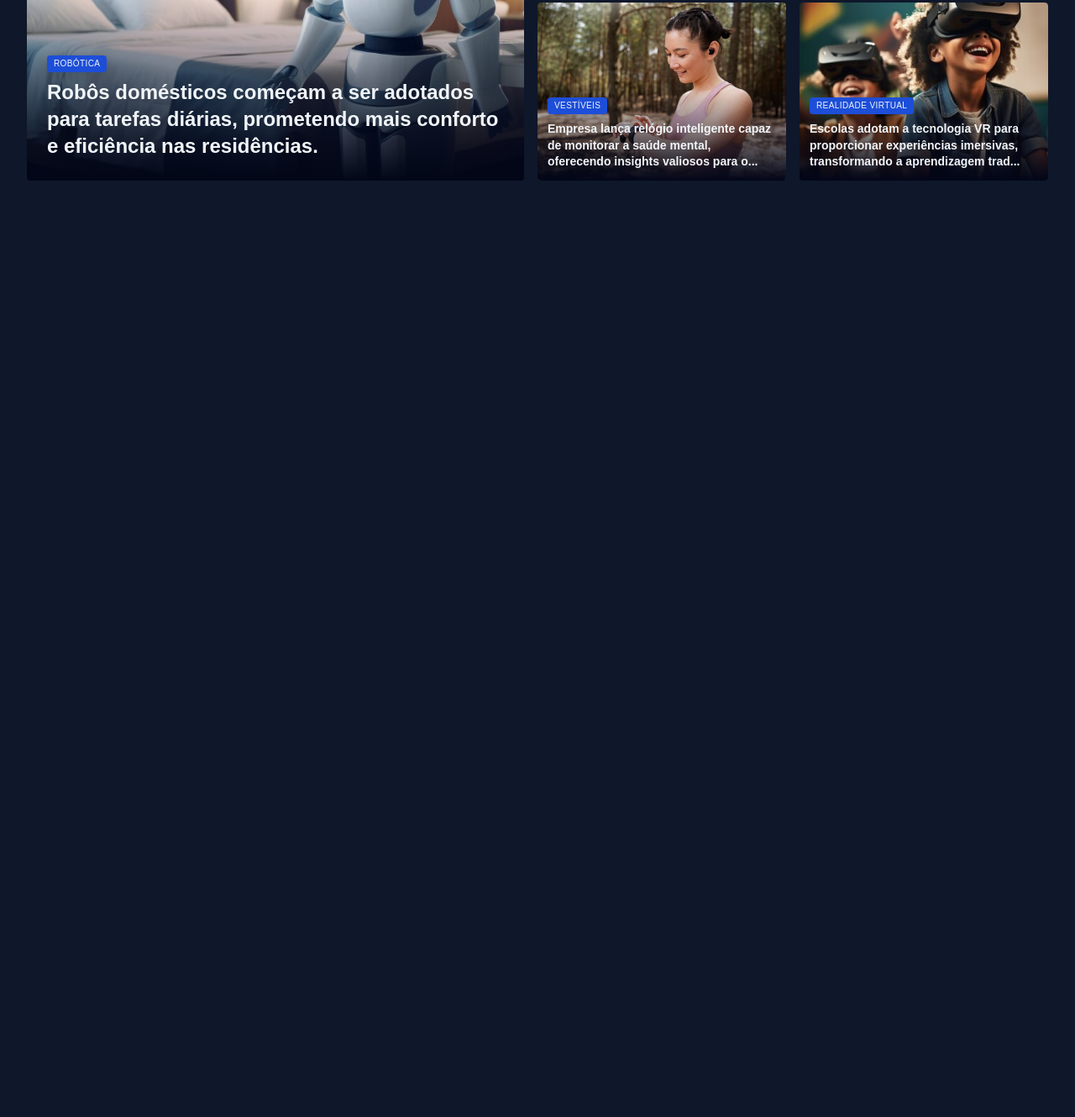
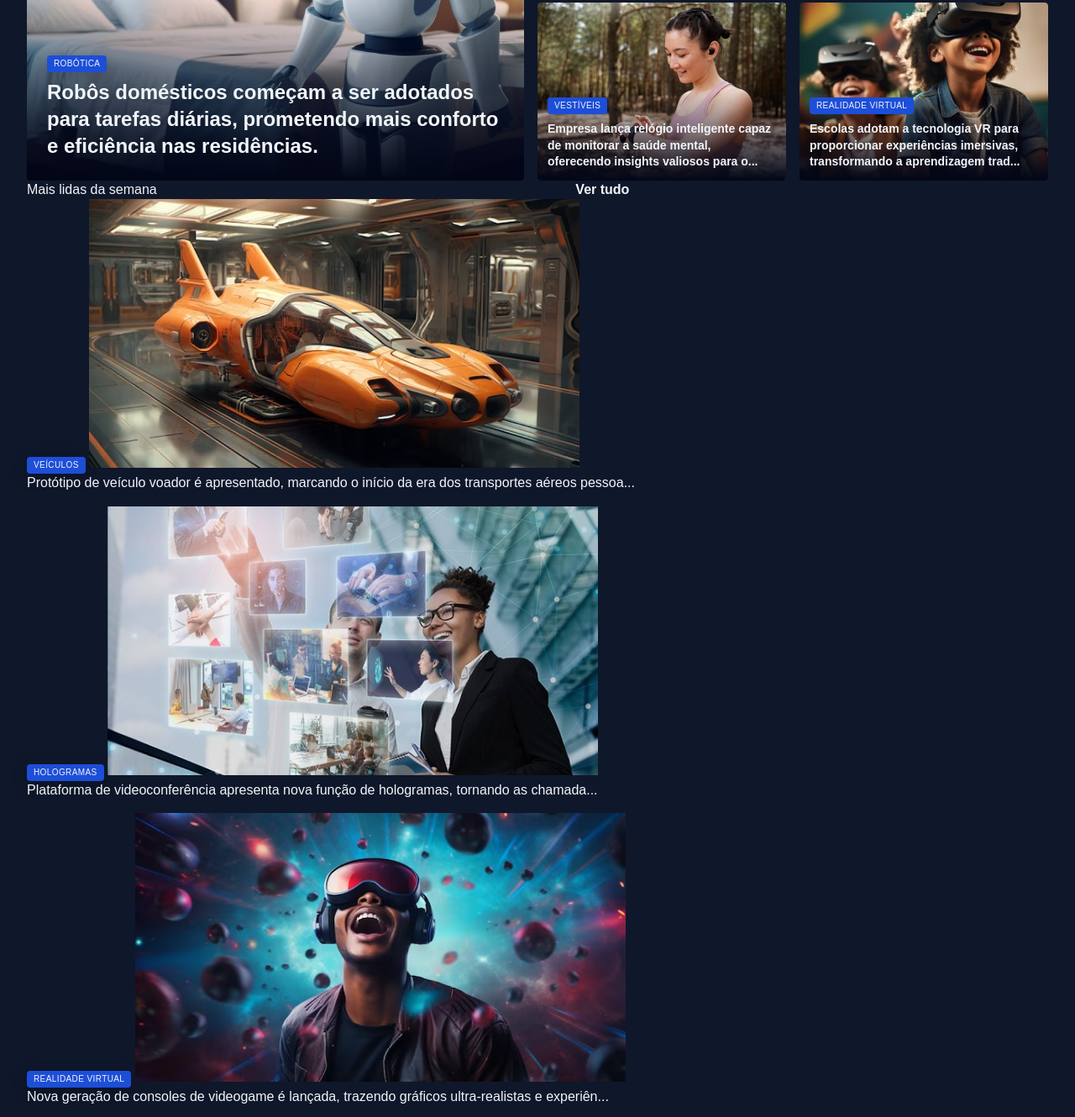
Before and after one commit to gustavonbispo/portal-de-noticias, a plain HTML site: page index.html in a window 1280 px wide. Shown: the part 380-1710 px from the top of the page at 84% size. Before the commit the page ends 800 px from the top, so only its background shows below. Drawn offline with Linux system fonts and the light colour scheme.

Commit message:
Estruturando a seção mais lidas da semana

```diff
--- a/index.html
+++ b/index.html
@@ -100,6 +100,42 @@
 
       </div>
     </section>
+
+    <section id="weekly">
+      <header class="grid grid-flow-col">
+        <h3>Mais lidas da semana</h3>
+        <a href="#" class="grid grid-flow-col">
+          <strong>Ver tudo</strong>
+          <span></span>
+        </a>
+      </header>
+
+      <div class="grid gap-16">
+        <figure>
+          <span class="content-tag">Veículos</span>
+          <img src="assets/images/Image 06.png" alt="">
+          <p>Protótipo de veículo voador é apresentado, marcando o início da era dos transportes aéreos pessoa...</p>
+        </figure>
+
+        <figure>
+          <span class="content-tag">Hologramas</span>
+          <img src="assets/images/Image 07.png" alt="">
+          <p>Plataforma de videoconferência apresenta nova função de hologramas, tornando as chamada...</p>
+        </figure>
+
+        <figure>
+          <span class="content-tag">Realidade virtual</span>
+          <img src="assets/images/Image 08.png" alt="">
+          <p>Nova geração de consoles de videogame é lançada, trazendo gráficos ultra-realistas e experiên...</p>
+        </figure>
+
+        <figure>
+          <span class="content-tag">Internet</span>
+          <img src="assets/images/Image 09.png" alt="">
+          <p>Projeto busca oferecer internet de alta velocidade em áreas remotas através de satélites.</p>
+        </figure>
+      </div>
+    </section>
   </main>
 </body>
 
```
